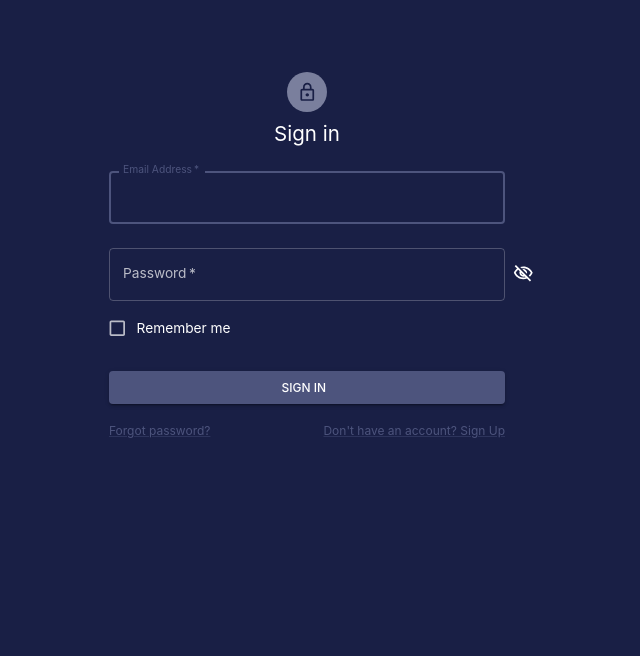
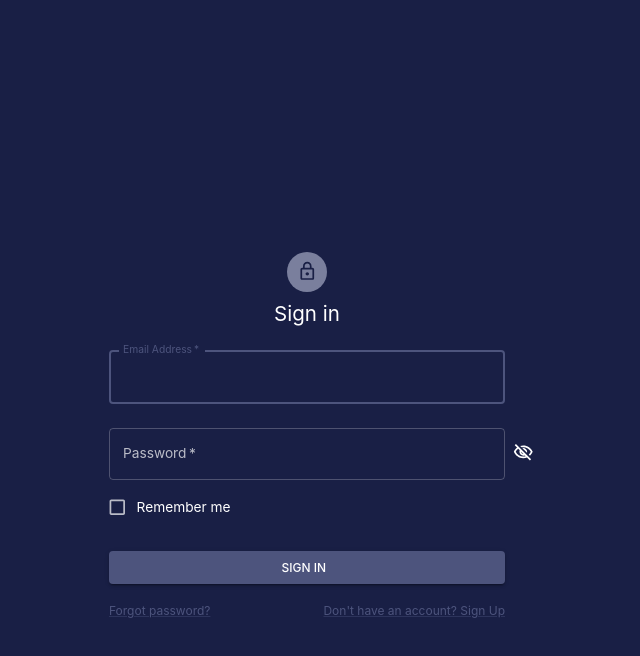
Before and after one commit to azeez-abp/node_project, a React (Create React App) app in the folder frontend/: page /login in a window 1280 px wide. Shown: the top 656 px of the page, without its empty margins (333-973 px from the left). Built offline with nearby package versions, Linux system fonts and the light colour scheme; what base-64 would draw is missing.

Commit message:
Slight product feature started

```diff
--- a/frontend/src/components/DialoguePane.jsx
+++ b/frontend/src/components/DialoguePane.jsx
@@ -17,8 +17,8 @@ const style = {
   boxShadow: 24,
   px: 4,
   py:2,
-
-  color:"black"
+  color:"black",
+  borderRadius:"4px"
 };
 
 /**
--- a/frontend/src/feature/client/Login.jsx
+++ b/frontend/src/feature/client/Login.jsx
@@ -132,7 +132,16 @@ export default function Login() {
 
   return (
 
-      <Container component="main" maxWidth="xs">
+      <Container component="main" maxWidth="xs"
+        sx={{
+          display:"flex",
+          flex:1,
+          width:"100%",
+          height:"100vh",
+          alignItems:"center",
+          justifyContent:"center"
+        }}s
+      >
 
         <Box
           sx={{
--- a/frontend/src/feature/client/NavBar.jsx
+++ b/frontend/src/feature/client/NavBar.jsx
@@ -122,9 +122,13 @@ const RightNav  = ()=>{
         aria-haspopup="true"
         aria-expanded={open ? 'true' : undefined}
         onClick={handleClick}
+        sx={{
+          color:"#ccc"
+        }}
       >
 
-        <Avatar alt="Remy Sharp" src={`${process.env.REACT_APP_BASE_URL }${currentUser &&  currentUser.profile_img.match(/(?<=public).+/)[0]}`} /> {currentUser&&currentUser.first_name}
+        <Avatar alt="Remy Sharp" src={`${process.env.REACT_APP_BASE_URL }${currentUser &&  currentUser.profile_img.match(/(?<=public).+/)[0]}`} />
+          {currentUser&& "Welcome "+currentUser.first_name}
       </Button>
       <Menu
         id="basic-menu"
```
